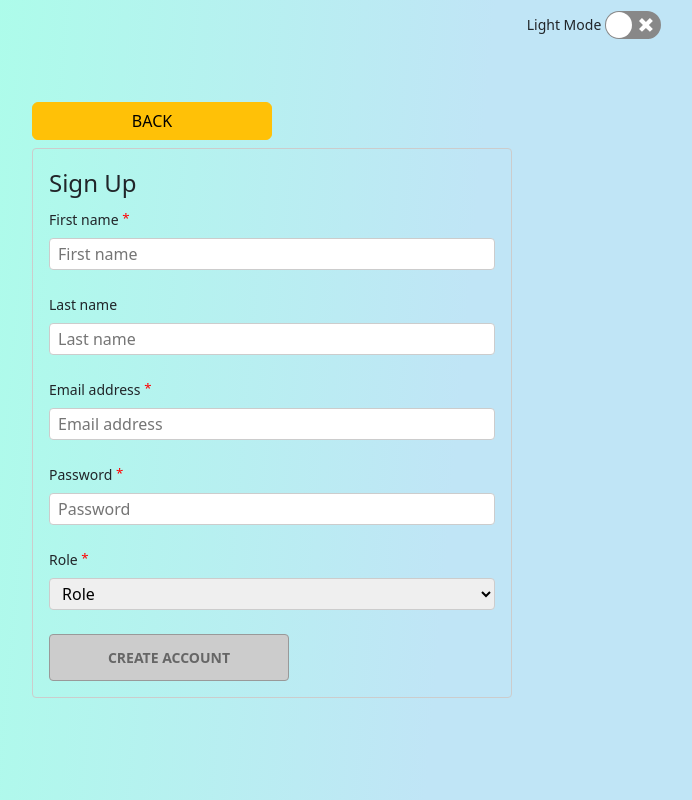
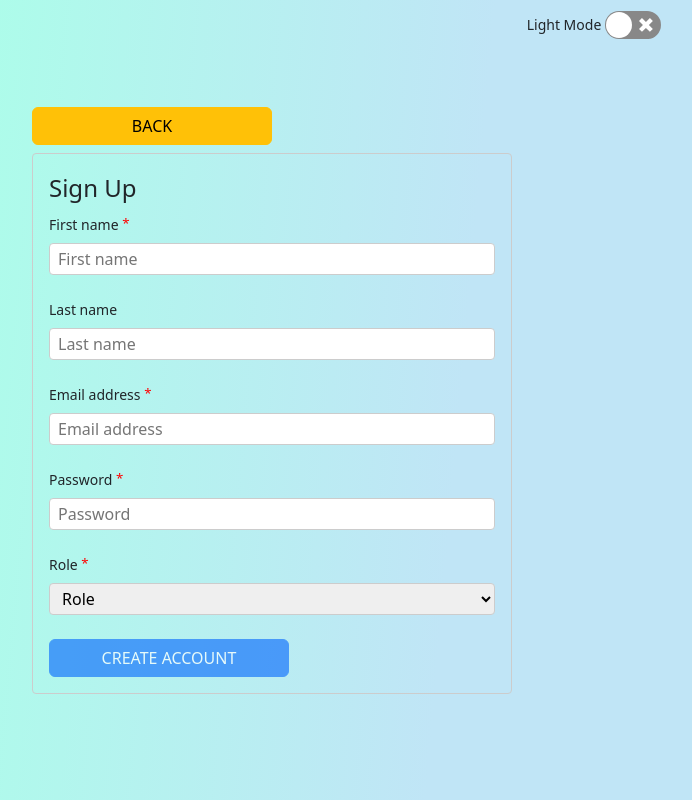
Before and after one commit to Donna-Sayos/theme-practice, a React (Create React App) app: page /signup in a window 1280 px wide. Shown: the top 800 px of the page, without its empty margins (368-1060 px from the left). Built offline with nearby package versions, Linux system fonts and the light colour scheme.

Commit message:
button styling

```diff
--- a/src/component/form/Signup.js
+++ b/src/component/form/Signup.js
@@ -119,7 +119,7 @@ function Signup() {
               <option value="business">Business</option>
             </select>
           </div>
-          <button type="submit" disabled={!getIsFormValid()}>
+          <button className="btn btn-primary" type="submit" disabled={!getIsFormValid()}>
             Create account
           </button>
         </fieldset>
```
